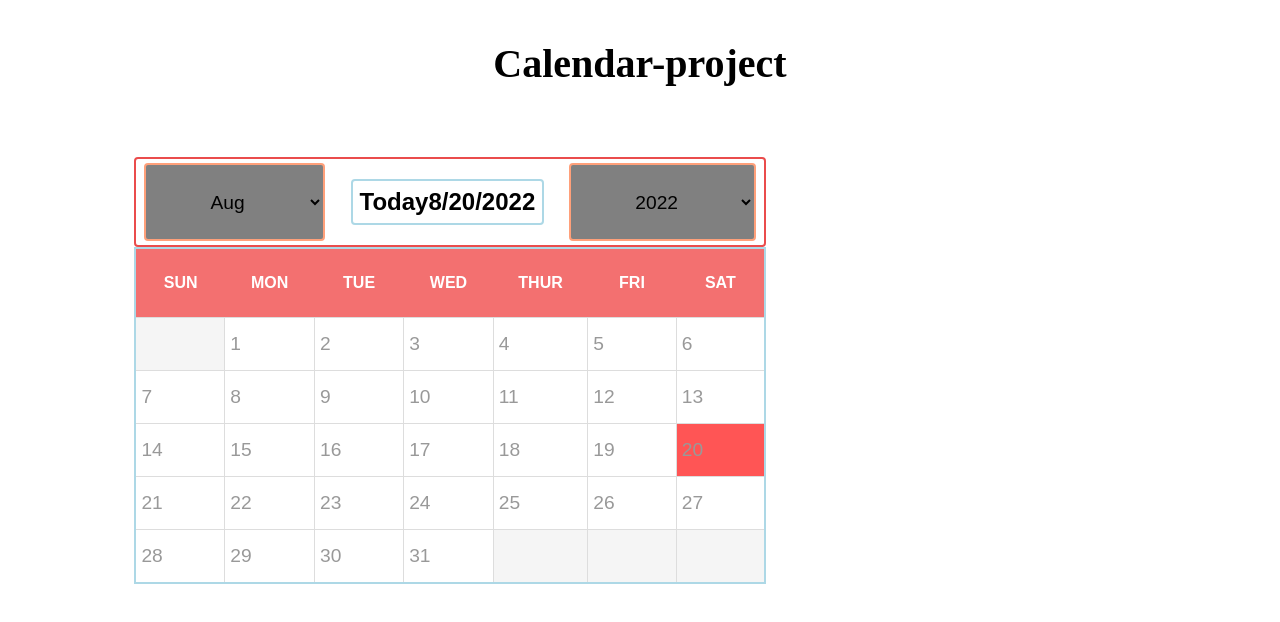
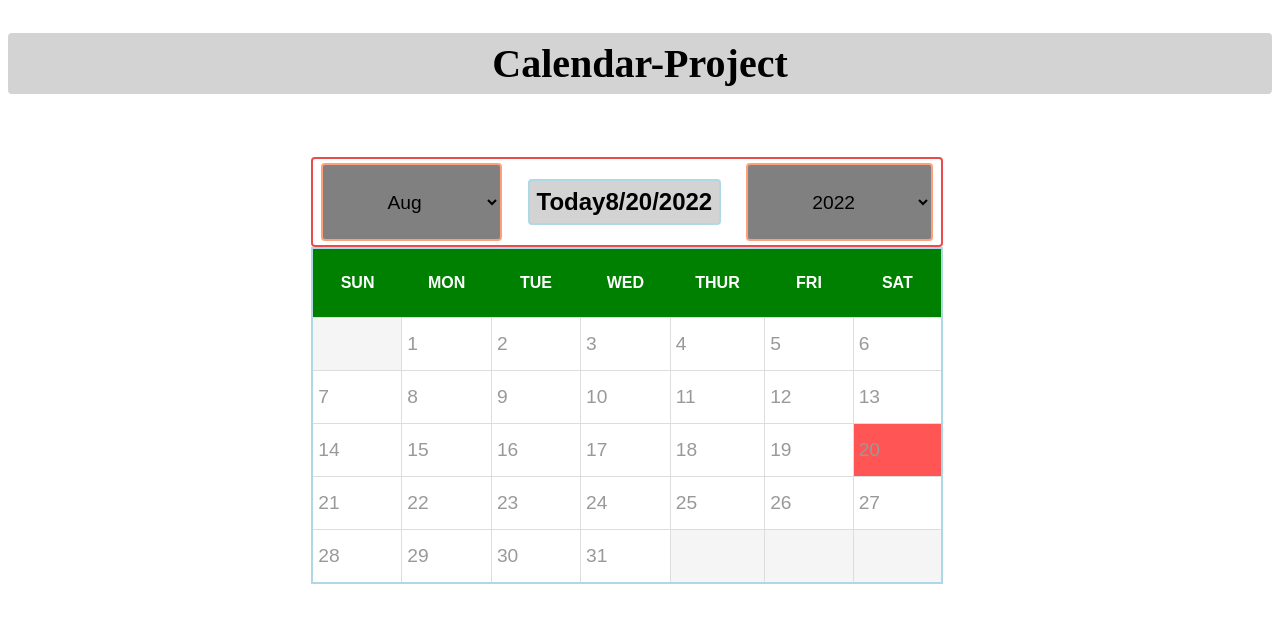
Before and after one commit to PawanK1981/Project1, a plain HTML site: page index.html in a window 1280 px wide. Drawn offline with Linux system fonts and the light colour scheme.

Commit message:
Complete

```diff
--- a/calendar.css
+++ b/calendar.css
@@ -3,7 +3,7 @@
 .ninja { display: none !important; }
 
 
-#cal-wrap {width: 50%;  margin: 5% 10%;  }
+#cal-wrap {width: 50%;  margin: 5% 24%;  }
 
  #heading{
   text-align: center;
@@ -24,6 +24,7 @@
   border: 2px solid lightsalmon;
 }
 H2{
+    background-color: lightgray;
     border: 2px solid lightblue;
     border-radius: 4px;
     padding: 7px;
@@ -41,7 +42,7 @@ H2{
   font-weight: bold;
   text-transform: uppercase;
   color: #fff;
-  background: #f37070;
+  background: green;
   padding: 25px;
   text-align: center;
 }
--- a/index.html
+++ b/index.html
@@ -13,7 +13,7 @@
  </body>
  </html>
   <body>
-    <h2 id="heading"> Calendar-project</h2>
+    <h2 id="heading"> Calendar-Project</h2>
     <div id="cal-wrap">
       <!-- (A) PERIOD SELECTOR -->
       <div id="cal-date">
```
